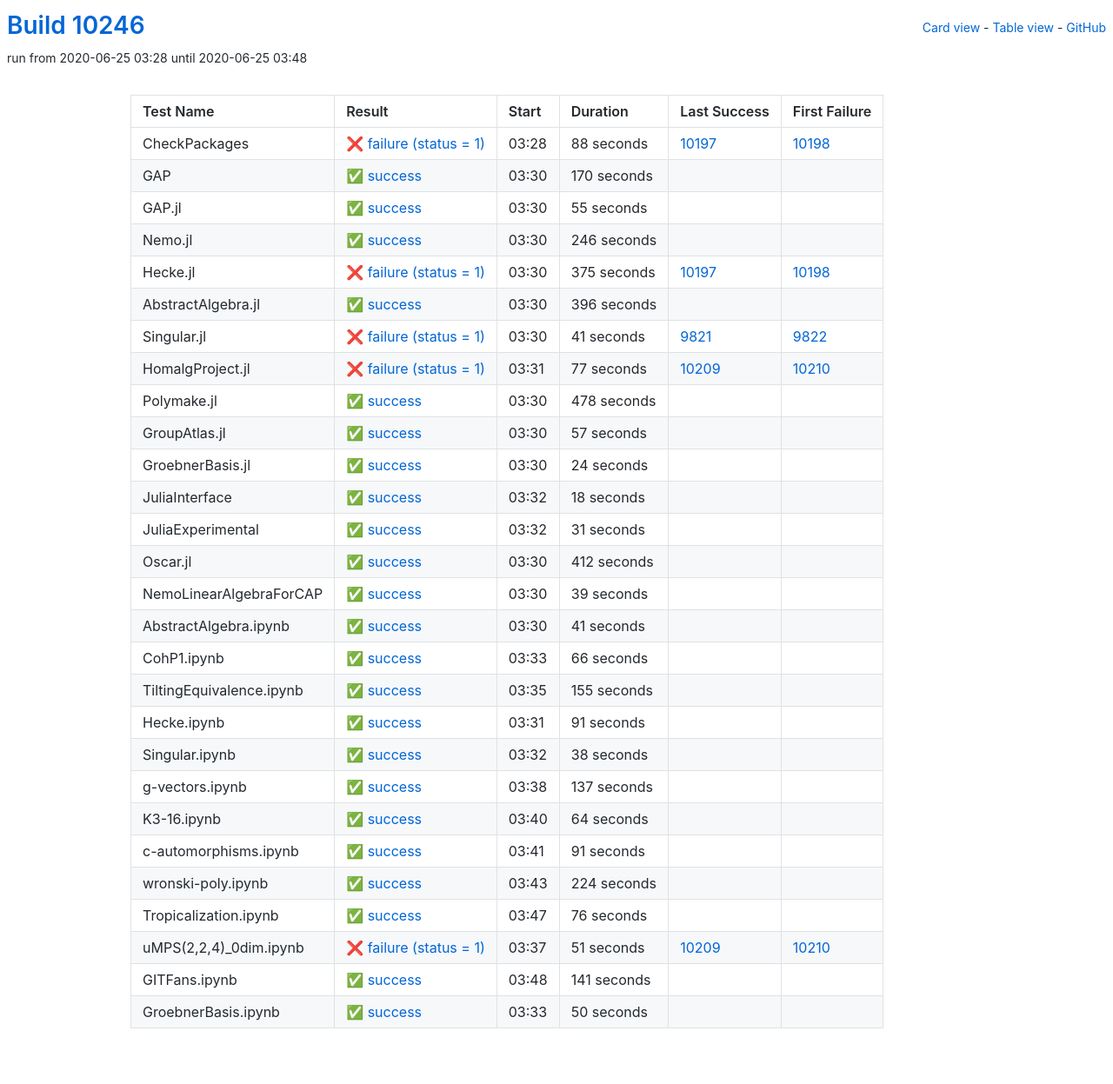
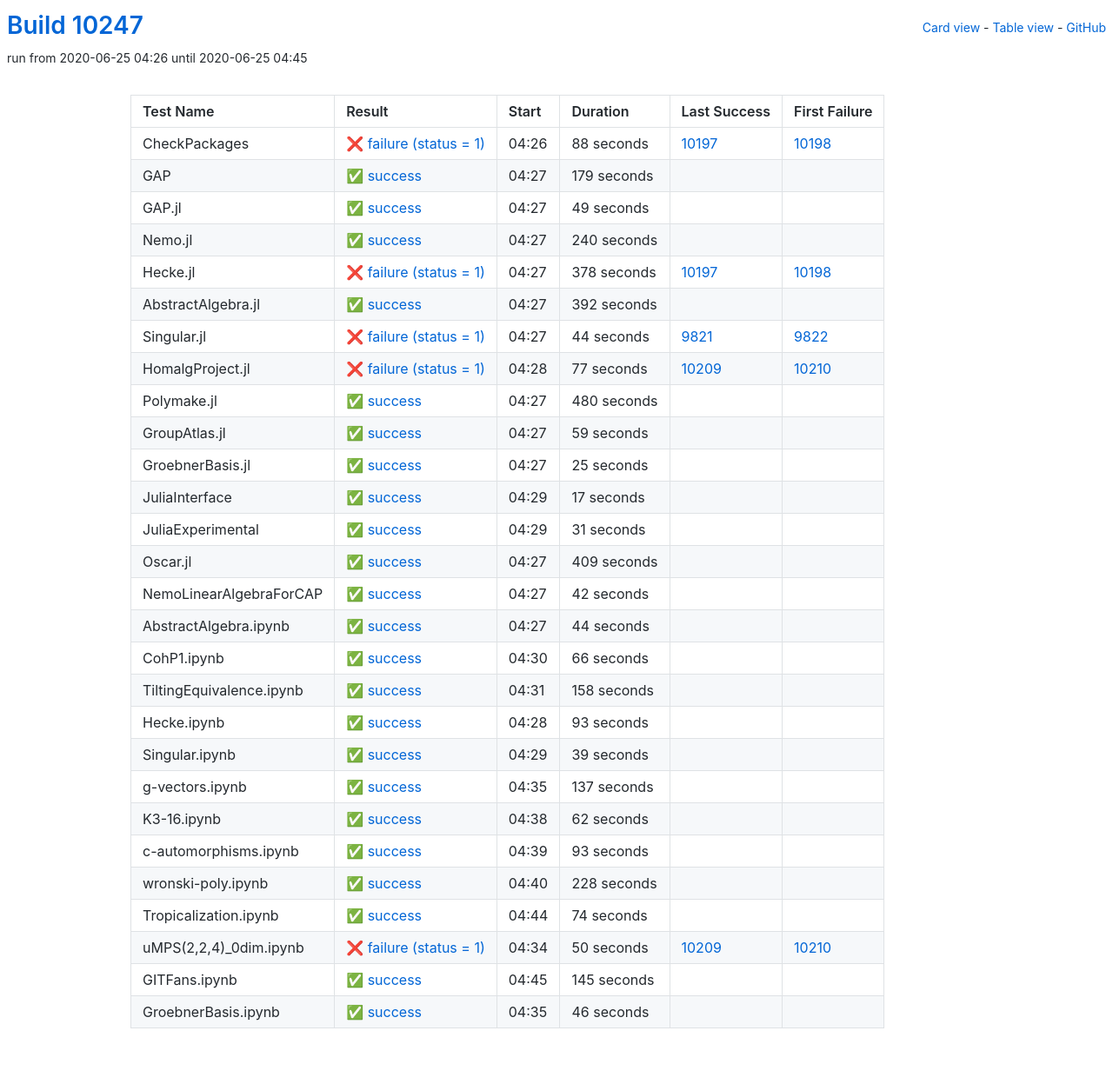
Before and after one commit to oscar-system/oscar-ci-status, a Jekyll site: the page built from table.html, in a window 1280 px wide. Shown: the whole page at 87% size. Built offline with Jekyll 4.4.1, drawn with Linux system fonts in a browser that asks for light colours.

Commit message:
Build #10247

```diff
--- a/_data/ci.yml
+++ b/_data/ci.yml
@@ -1,6 +1,6 @@
 ---
-build: 10246
-build_url: https://oscarci.mathematik.uni-kl.de/job/oscar/10246/
+build: 10247
+build_url: https://oscarci.mathematik.uni-kl.de/job/oscar/10247/
 job: oscar
 organization: oscar-system
 repo: oscar-ci-status
@@ -8,8 +8,8 @@
 tests:
 - name: CheckPackages
   id: checkpackages
-  log: https://oscarci.mathematik.uni-kl.de/job/oscar/10246/artifact/logs/build-10246/CheckPackages.log
-  start: 2020-06-25 03:28
+  log: https://oscarci.mathematik.uni-kl.de/job/oscar/10247/artifact/logs/build-10247/CheckPackages.log
+  start: 2020-06-25 04:26
   success: false
   exitcode: 1
   status: failure
@@ -20,80 +20,80 @@
   first_failure_url: https://oscarci.mathematik.uni-kl.de/job/oscar/10198/
 - name: GAP
   id: gap
-  log: https://oscarci.mathematik.uni-kl.de/job/oscar/10246/artifact/logs/build-10246/GAP.log
-  start: 2020-06-25 03:30
+  log: https://oscarci.mathematik.uni-kl.de/job/oscar/10247/artifact/logs/build-10247/GAP.log
+  start: 2020-06-25 04:27
   success: true
   exitcode: 0
   status: success
-  duration: 170
+  duration: 179
   last_success: false
   last_success_url:
   first_failure: false
   first_failure_url:
 - name: GAP.jl
   id: gap-jl
-  log: https://oscarci.mathematik.uni-kl.de/job/oscar/10246/artifact/logs/build-10246/GAP.jl.log
-  start: 2020-06-25 03:30
+  log: https://oscarci.mathematik.uni-kl.de/job/oscar/10247/artifact/logs/build-10247/GAP.jl.log
+  start: 2020-06-25 04:27
   success: true
   exitcode: 0
   status: success
-  duration: 55
+  duration: 49
   last_success: false
   last_success_url:
   first_failure: false
   first_failure_url:
 - name: Nemo.jl
   id: nemo-jl
-  log: https://oscarci.mathematik.uni-kl.de/job/oscar/10246/artifact/logs/build-10246/Nemo.jl.log
-  start: 2020-06-25 03:30
+  log: https://oscarci.mathematik.uni-kl.de/job/oscar/10247/artifact/logs/build-10247/Nemo.jl.log
+  start: 2020-06-25 04:27
   success: true
   exitcode: 0
   status: success
-  duration: 246
+  duration: 240
   last_success: false
   last_success_url:
   first_failure: false
   first_failure_url:
 - name: Hecke.jl
   id: hecke-jl
-  log: https://oscarci.mathematik.uni-kl.de/job/oscar/10246/artifact/logs/build-10246/Hecke.jl.log
-  start: 2020-06-25 03:30
+  log: https://oscarci.mathematik.uni-kl.de/job/oscar/10247/artifact/logs/build-10247/Hecke.jl.log
+  start: 2020-06-25 04:27
   success: false
   exitcode: 1
   status: failure
-  duration: 375
+  duration: 378
   last_success: 10197
   last_success_url: https://oscarci.mathematik.uni-kl.de/job/oscar/10197/
   first_failure: 10198
   first_failure_url: https://oscarci.mathematik.uni-kl.de/job/oscar/10198/
 - name: AbstractAlgebra.jl
   id: abstractalgebra-jl
-  log: https://oscarci.mathematik.uni-kl.de/job/oscar/10246/artifact/logs/build-10246/AbstractAlgebra.jl.log
-  start: 2020-06-25 03:30
+  log: https://oscarci.mathematik.uni-kl.de/job/oscar/10247/artifact/logs/build-10247/AbstractAlgebra.jl.log
+  start: 2020-06-25 04:27
   success: true
   exitcode: 0
   status: success
-  duration: 396
+  duration: 392
   last_success: false
   last_success_url:
   first_failure: false
   first_failure_url:
 - name: Singular.jl
   id: singular-jl
-  log: https://oscarci.mathematik.uni-kl.de/job/oscar/10246/artifact/logs/build-10246/Singular.jl.log
-  start: 2020-06-25 03:30
+  log: https://oscarci.mathematik.uni-kl.de/job/oscar/10247/artifact/logs/build-10247/Singular.jl.log
+  start: 2020-06-25 04:27
   success: false
   exitcode: 1
   status: failure
-  duration: 41
+  duration: 44
   last_success: 9821
   last_success_url: https://oscarci.mathematik.uni-kl.de/job/oscar/9821/
   first_failure: 9822
   first_failure_url: https://oscarci.mathematik.uni-kl.de/job/oscar/9822/
 - name: HomalgProject.jl
   id: homalgproject-jl
-  log: https://oscarci.mathematik.uni-kl.de/job/oscar/10246/artifact/logs/build-10246/HomalgProject.jl.log
-  start: 2020-06-25 03:31
+  log: https://oscarci.mathematik.uni-kl.de/job/oscar/10247/artifact/logs/build-10247/HomalgProject.jl.log
+  start: 2020-06-25 04:28
   success: false
   exitcode: 1
   status: failure
@@ -104,56 +104,56 @@
   first_failure_url: https://oscarci.mathematik.uni-kl.de/job/oscar/10210/
 - name: Polymake.jl
   id: polymake-jl
-  log: https://oscarci.mathematik.uni-kl.de/job/oscar/10246/artifact/logs/build-10246/Polymake.jl.log
-  start: 2020-06-25 03:30
+  log: https://oscarci.mathematik.uni-kl.de/job/oscar/10247/artifact/logs/build-10247/Polymake.jl.log
+  start: 2020-06-25 04:27
   success: true
   exitcode: 0
   status: success
-  duration: 478
+  duration: 480
   last_success: false
   last_success_url:
   first_failure: false
   first_failure_url:
 - name: GroupAtlas.jl
   id: groupatlas-jl
-  log: https://oscarci.mathematik.uni-kl.de/job/oscar/10246/artifact/logs/build-10246/GroupAtlas.jl.log
-  start: 2020-06-25 03:30
+  log: https://oscarci.mathematik.uni-kl.de/job/oscar/10247/artifact/logs/build-10247/GroupAtlas.jl.log
+  start: 2020-06-25 04:27
   success: true
   exitcode: 0
   status: success
-  duration: 57
+  duration: 59
   last_success: false
   last_success_url:
   first_failure: false
   first_failure_url:
 - name: GroebnerBasis.jl
   id: groebnerbasis-jl
-  log: https://oscarci.mathematik.uni-kl.de/job/oscar/10246/artifact/logs/build-10246/GroebnerBasis.jl.log
-  start: 2020-06-25 03:30
+  log: https://oscarci.mathematik.uni-kl.de/job/oscar/10247/artifact/logs/build-10247/GroebnerBasis.jl.log
+  start: 2020-06-25 04:27
   success: true
   exitcode: 0
   status: success
-  duration: 24
+  duration: 25
   last_success: false
   last_success_url:
   first_failure: false
   first_failure_url:
 - name: JuliaInterface
   id: juliainterface
-  log: https://oscarci.mathematik.uni-kl.de/job/oscar/10246/artifact/logs/build-10246/JuliaInterface.log
-  start: 2020-06-25 03:32
+  log: https://oscarci.mathematik.uni-kl.de/job/oscar/10247/artifact/logs/build-10247/JuliaInterface.log
+  start: 2020-06-25 04:29
   success: true
   exitcode: 0
   status: success
-  duration: 18
+  duration: 17
   last_success: false
   last_success_url:
   first_failure: false
   first_failure_url:
 - name: JuliaExperimental
   id: juliaexperimental
-  log: https://oscarci.mathematik.uni-kl.de/job/oscar/10246/artifact/logs/build-10246/JuliaExperimental.log
-  start: 2020-06-25 03:32
+  log: https://oscarci.mathematik.uni-kl.de/job/oscar/10247/artifact/logs/build-10247/JuliaExperimental.log
+  start: 2020-06-25 04:29
   success: true
   exitcode: 0
   status: success
@@ -164,44 +164,44 @@
   first_failure_url:
 - name: Oscar.jl
   id: oscar-jl
-  log: https://oscarci.mathematik.uni-kl.de/job/oscar/10246/artifact/logs/build-10246/Oscar.jl.log
-  start: 2020-06-25 03:30
+  log: https://oscarci.mathematik.uni-kl.de/job/oscar/10247/artifact/logs/build-10247/Oscar.jl.log
+  start: 2020-06-25 04:27
   success: true
   exitcode: 0
   status: success
-  duration: 412
+  duration: 409
   last_success: false
   last_success_url:
   first_failure: false
   first_failure_url:
 - name: NemoLinearAlgebraForCAP
   id: nemolinearalgebraforcap
-  log: https://oscarci.mathematik.uni-kl.de/job/oscar/10246/artifact/logs/build-10246/NemoLinearAlgebraForCAP.log
-  start: 2020-06-25 03:30
+  log: https://oscarci.mathematik.uni-kl.de/job/oscar/10247/artifact/logs/build-10247/NemoLinearAlgebraForCAP.log
+  start: 2020-06-25 04:27
   success: true
   exitcode: 0
   status: success
-  duration: 39
+  duration: 42
   last_success: false
   last_success_url:
   first_failure: false
   first_failure_url:
 - name: AbstractAlgebra.ipynb
   id: abstractalgebra-ipynb
-  log: https://oscarci.mathematik.uni-kl.de/job/oscar/10246/artifact/logs/build-10246/AbstractAlgebra.ipynb.log
-  start: 2020-06-25 03:30
+  log: https://oscarci.mathematik.uni-kl.de/job/oscar/10247/artifact/logs/build-10247/AbstractAlgebra.ipynb.log
+  start: 2020-06-25 04:27
   success: true
   exitcode: 0
   status: success
-  duration: 41
+  duration: 44
   last_success: false
   last_success_url:
   first_failure: false
   first_failure_url:
 - name: CohP1.ipynb
   id: cohp1-ipynb
-  log: https://oscarci.mathematik.uni-kl.de/job/oscar/10246/artifact/logs/build-10246/CohP1.ipynb.log
-  start: 2020-06-25 03:33
+  log: https://oscarci.mathematik.uni-kl.de/job/oscar/10247/artifact/logs/build-10247/CohP1.ipynb.log
+  start: 2020-06-25 04:30
   success: true
   exitcode: 0
   status: success
@@ -212,44 +212,44 @@
   first_failure_url:
 - name: TiltingEquivalence.ipynb
   id: tiltingequivalence-ipynb
-  log: https://oscarci.mathematik.uni-kl.de/job/oscar/10246/artifact/logs/build-10246/TiltingEquivalence.ipynb.log
-  start: 2020-06-25 03:35
+  log: https://oscarci.mathematik.uni-kl.de/job/oscar/10247/artifact/logs/build-10247/TiltingEquivalence.ipynb.log
+  start: 2020-06-25 04:31
   success: true
   exitcode: 0
   status: success
-  duration: 155
+  duration: 158
   last_success: false
   last_success_url:
   first_failure: false
   first_failure_url:
 - name: Hecke.ipynb
   id: hecke-ipynb
-  log: https://oscarci.mathematik.uni-kl.de/job/oscar/10246/artifact/logs/build-10246/Hecke.ipynb.log
-  start: 2020-06-25 03:31
+  log: https://oscarci.mathematik.uni-kl.de/job/oscar/10247/artifact/logs/build-10247/Hecke.ipynb.log
+  start: 2020-06-25 04:28
   success: true
   exitcode: 0
   status: success
-  duration: 91
+  duration: 93
   last_success: false
   last_success_url:
   first_failure: false
   first_failure_url:
 - name: Singular.ipynb
   id: singular-ipynb
-  log: https://oscarci.mathematik.uni-kl.de/job/oscar/10246/artifact/logs/build-10246/Singular.ipynb.log
-  start: 2020-06-25 03:32
+  log: https://oscarci.mathematik.uni-kl.de/job/oscar/10247/artifact/logs/build-10247/Singular.ipynb.log
+  start: 2020-06-25 04:29
   success: true
   exitcode: 0
   status: success
-  duration: 38
+  duration: 39
   last_success: false
   last_success_url:
   first_failure: false
   first_failure_url:
 - name: g-vectors.ipynb
   id: g-vectors-ipynb
-  log: https://oscarci.mathematik.uni-kl.de/job/oscar/10246/artifact/logs/build-10246/g-vectors.ipynb.log
-  start: 2020-06-25 03:38
+  log: https://oscarci.mathematik.uni-kl.de/job/oscar/10247/artifact/logs/build-10247/g-vectors.ipynb.log
+  start: 2020-06-25 04:35
   success: true
   exitcode: 0
   status: success
@@ -260,84 +260,84 @@
   first_failure_url:
 - name: K3-16.ipynb
   id: k3-16-ipynb
-  log: https://oscarci.mathematik.uni-kl.de/job/oscar/10246/artifact/logs/build-10246/K3-16.ipynb.log
-  start: 2020-06-25 03:40
+  log: https://oscarci.mathematik.uni-kl.de/job/oscar/10247/artifact/logs/build-10247/K3-16.ipynb.log
+  start: 2020-06-25 04:38
   success: true
   exitcode: 0
   status: success
-  duration: 64
+  duration: 62
   last_success: false
   last_success_url:
   first_failure: false
   first_failure_url:
 - name: c-automorphisms.ipynb
   id: c-automorphisms-ipynb
-  log: https://oscarci.mathematik.uni-kl.de/job/oscar/10246/artifact/logs/build-10246/c-automorphisms.ipynb.log
-  start: 2020-06-25 03:41
+  log: https://oscarci.mathematik.uni-kl.de/job/oscar/10247/artifact/logs/build-10247/c-automorphisms.ipynb.log
+  start: 2020-06-25 04:39
   success: true
   exitcode: 0
   status: success
-  duration: 91
+  duration: 93
   last_success: false
   last_success_url:
   first_failure: false
   first_failure_url:
 - name: wronski-poly.ipynb
   id: wronski-poly-ipynb
-  log: https://oscarci.mathematik.uni-kl.de/job/oscar/10246/artifact/logs/build-10246/wronski-poly.ipynb.log
-  start: 2020-06-25 03:43
+  log: https://oscarci.mathematik.uni-kl.de/job/oscar/10247/artifact/logs/build-10247/wronski-poly.ipynb.log
+  start: 2020-06-25 04:40
   success: true
   exitcode: 0
   status: success
-  duration: 224
+  duration: 228
   last_success: false
   last_success_url:
   first_failure: false
   first_failure_url:
 - name: Tropicalization.ipynb
   id: tropicalization-ipynb
-  log: https://oscarci.mathematik.uni-kl.de/job/oscar/10246/artifact/logs/build-10246/Tropicalization.ipynb.log
-  start: 2020-06-25 03:47
+  log: https://oscarci.mathematik.uni-kl.de/job/oscar/10247/artifact/logs/build-10247/Tropicalization.ipynb.log
+  start: 2020-06-25 04:44
   success: true
   exitcode: 0
   status: success
-  duration: 76
+  duration: 74
   last_success: false
   last_success_url:
   first_failure: false
   first_failure_url:
 - name: uMPS(2,2,4)_0dim.ipynb
   id: umps-2-2-4-0dim-ipynb
-  log: https://oscarci.mathematik.uni-kl.de/job/oscar/10246/artifact/logs/build-10246/uMPS-2-2-4-_0dim.ipynb.log
-  start: 2020-06-25 03:37
+  log: https://oscarci.mathematik.uni-kl.de/job/oscar/10247/artifact/logs/build-10247/uMPS-2-2-4-_0dim.ipynb.log
+  start: 2020-06-25 04:34
   success: false
   exitcode: 1
   status: failure
-  duration: 51
+  duration: 50
   last_success: 10209
   last_success_url: https://oscarci.mathematik.uni-kl.de/job/oscar/10209/
   first_failure: 10210
   first_failure_url: https://oscarci.mathematik.uni-kl.de/job/oscar/10210/
 - name: GITFans.ipynb
   id: gitfans-ipynb
-  log: https://oscarci.mathematik.uni-kl.de/job/oscar/10246/artifact/logs/build-10246/GITFans.ipynb.log
-  start: 2020-06-25 03:48
+  log: https://oscarci.mathematik.uni-kl.de/job/oscar/10247/artifact/logs/build-10247/GITFans.ipynb.log
+  start: 2020-06-25 04:45
   success: true
   exitcode: 0
   status: success
-  duration: 141
+  duration: 145
   last_success: false
   last_success_url:
   first_failure: false
   first_failure_url:
 - name: GroebnerBasis.ipynb
   id: groebnerbasis-ipynb
-  log: https://oscarci.mathematik.uni-kl.de/job/oscar/10246/artifact/logs/build-10246/GroebnerBasis.ipynb.log
-  start: 2020-06-25 03:33
+  log: https://oscarci.mathematik.uni-kl.de/job/oscar/10247/artifact/logs/build-10247/GroebnerBasis.ipynb.log
+  start: 2020-06-25 04:35
   success: true
   exitcode: 0
   status: success
-  duration: 50
+  duration: 46
   last_success: false
   last_success_url:
   first_failure: false
```
Also changed, not shown: README.md.
